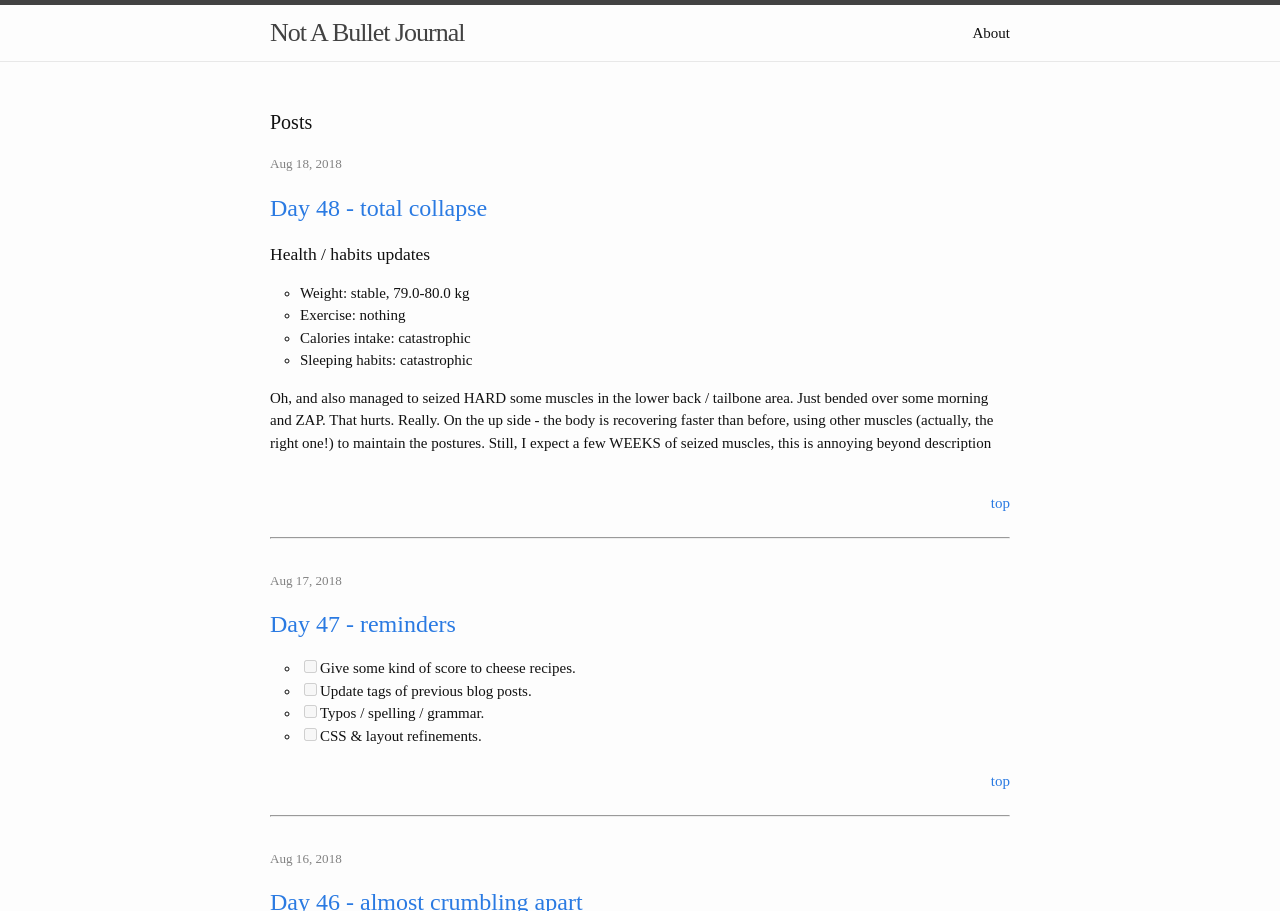
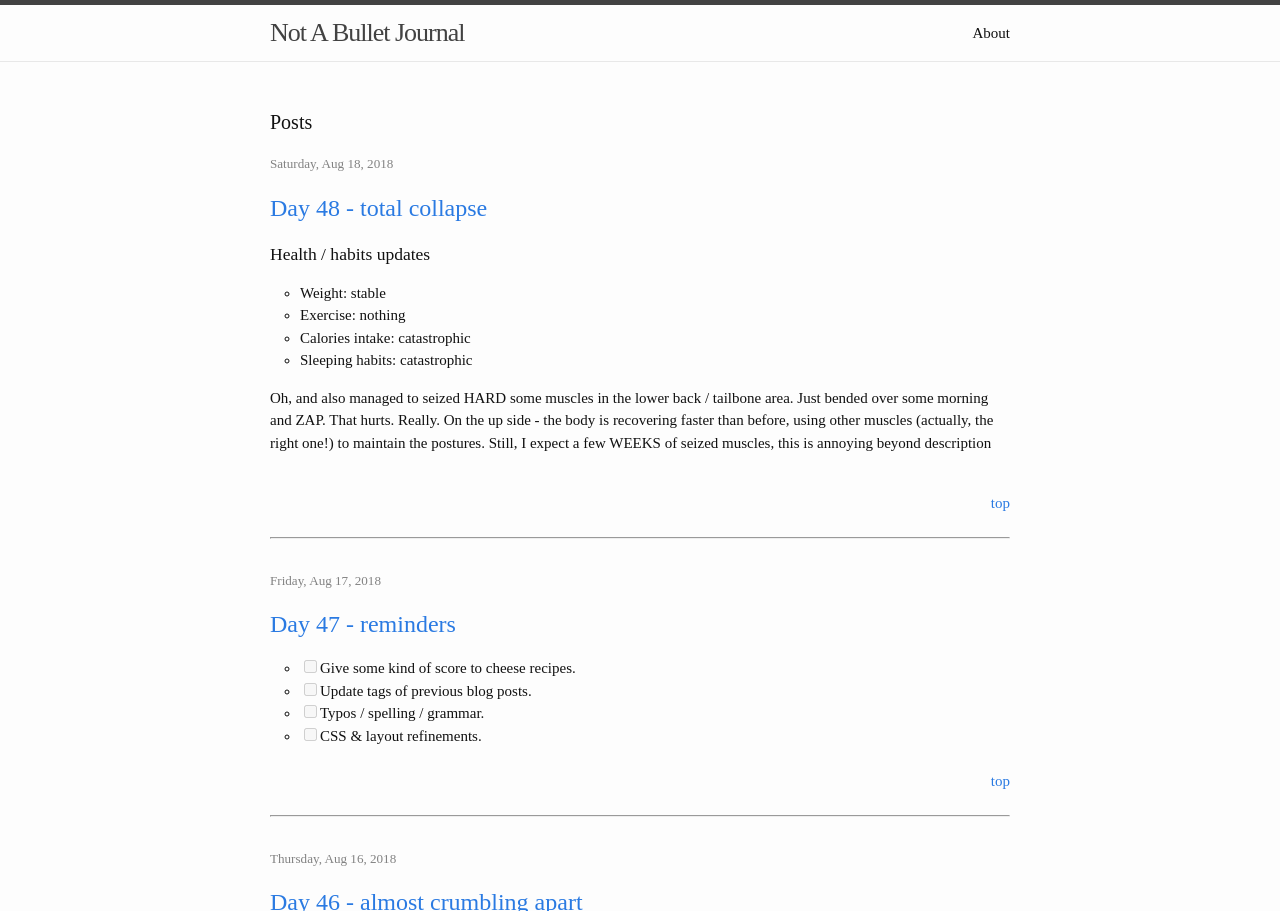
Before and after one commit to simonvaucher/simonvaucher.github.io, a Jekyll site: the page built from index.html, in a window 1280 px wide and 1400 px high, cut to the strip 0-911 px from the top of the window. Built offline with Jekyll 4.4.1, drawn with Linux system fonts in a browser that asks for light colours; some web fonts are replaced; a script that is not in the unit is left out; some of the changed text lies outside the part shown.

Commit message:
add full weekday name

```diff
--- a/_posts/2018/2018-08/2018-08-18-day-48.md
+++ b/_posts/2018/2018-08/2018-08-18-day-48.md
@@ -7,7 +7,7 @@ tags: health updates
 ---
 
 ### Health / habits updates
-- Weight: stable, 79.0-80.0 kg
+- Weight: stable
 - Exercise: nothing
 - Calories intake: catastrophic
 - Sleeping habits: catastrophic
--- a/index.html
+++ b/index.html
@@ -7,7 +7,7 @@ layout: default
   <ul class="post-list">
     {% for post in site.posts %}
       <li>
-        <span class="post-meta">{{ post.date | date: "%b %-d, %Y" }}</span>
+        <span class="post-meta">{{ post.date | date: "%A, %b %-d, %Y" }}</span>
         <h2><a class="post-link" href="{{ post.url | prepend: site.baseurl }}">{{ post.title }}</a></h2>
         {{ post.content }}
         <br/>
```
